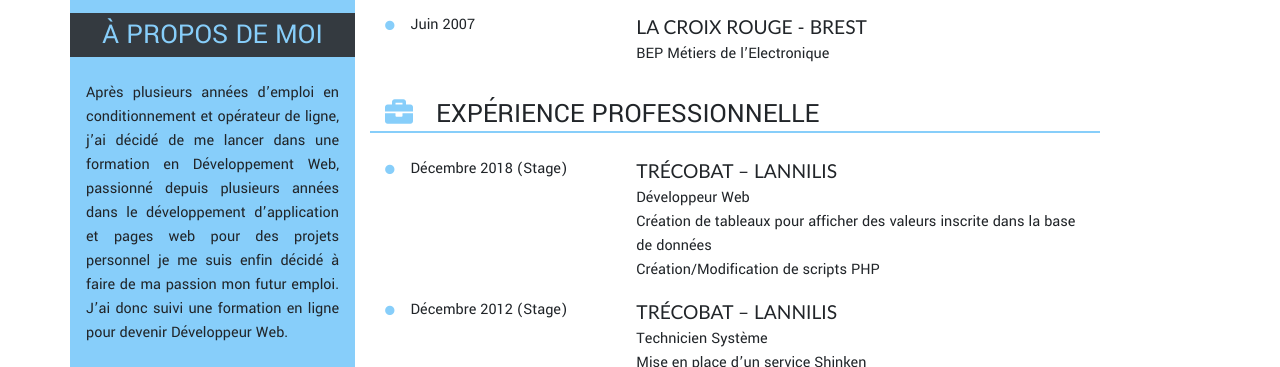
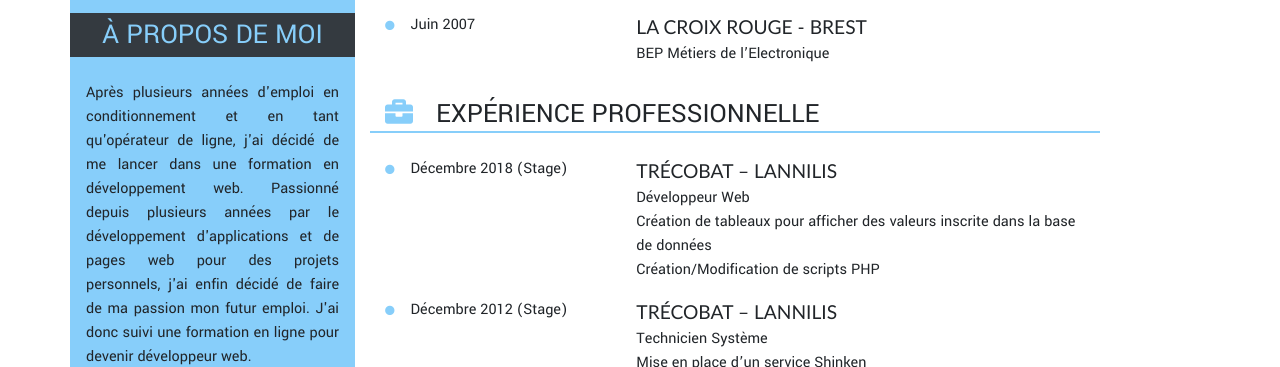
Before and after one commit to kevincabon/cv, a website: page index.html in a window 1280 px wide. Shown: the part 585-952 px from the top of the page. Drawn offline with Linux system fonts and the light colour scheme.

Commit message:
Update index.html

```diff
--- a/index.html
+++ b/index.html
@@ -35,12 +35,10 @@
                 </ul>
 
                 <h3 class="infos__title">à propos de moi</h3>
-                <p class="infos__about">Après plusieurs années d’emploi en conditionnement et opérateur de ligne,
-                    j’ai décidé de me lancer dans une formation en Développement Web, passionné depuis plusieurs années
-                    dans
-                    le développement d’application et pages web pour des projets personnel je me suis enfin décidé à
-                    faire de ma passion mon futur emploi.
-                    J’ai donc suivi une formation en ligne pour devenir Développeur Web.
+                <p class="infos__about">
+                    Après plusieurs années d'emploi en conditionnement et en tant qu'opérateur de ligne, j'ai décidé de me lancer dans une formation en développement web.
+                    Passionné depuis plusieurs années par le développement d'applications et de pages web pour des projets personnels, j'ai enfin décidé de faire de ma passion mon futur emploi.
+                    J'ai donc suivi une formation en ligne pour devenir développeur web.
                 </p>
 
                 <h3 class="infos__title">Savoir-être</h3>
@@ -67,7 +65,7 @@
             <article class="row content-cv__formation">
                 <ul class="list-unstyled list-inline content-cv__list col-12">
                     <li class="list-inline-item col-12 col-sm-4">
-                        <i class="far fa-dot-circle" aria-hidden="true"></i>Septembre 2020
+                        <i class="far fa-dot-circle" aria-hidden="true"></i>Janvier - Septembre 2020
                     </li>
                     <li class="list-inline-item col-12 col-sm-8">
                         <ul class="list-unstyled">
```
